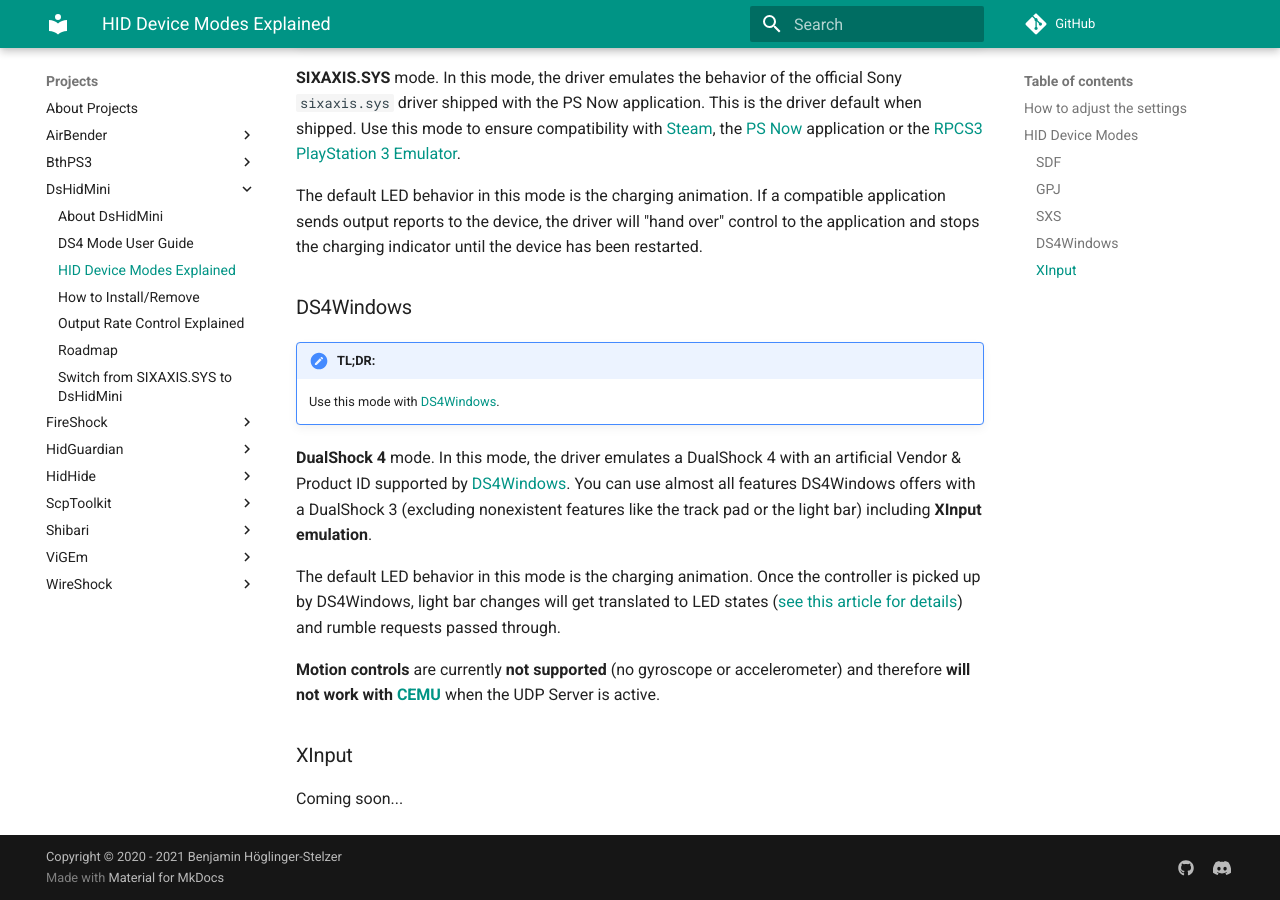
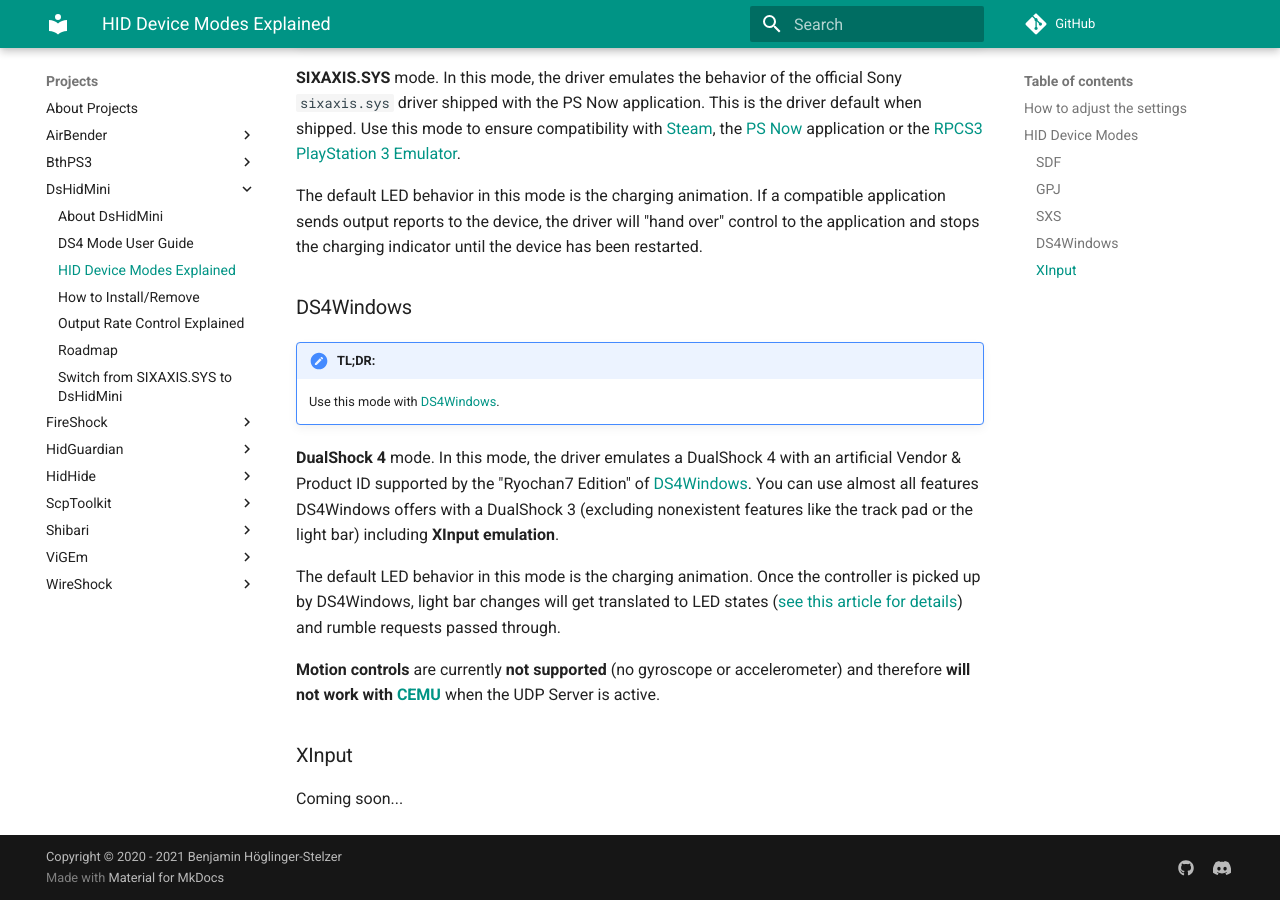
Before and after one commit to nefarius/ViGEm.github.io, an MkDocs documentation site: the page built from docs/projects/DsHidMini/HID-Device-Modes-Explained.md, in a window 1280 px wide and 900 px high, scrolled down 2507 px. Built offline with MkDocs 1.6.1 and Material for MkDocs 9.7.7, drawn with Linux system fonts in a browser that asks for light colours; comment, search, counter and statistics services are not loaded.

Commit message:
Added explicit information to use Ryochan7 Edition

```diff
--- a/docs/projects/DsHidMini/HID-Device-Modes-Explained.md
+++ b/docs/projects/DsHidMini/HID-Device-Modes-Explained.md
@@ -54,7 +54,7 @@
 !!! important "TL;DR:"
     Use this mode with [DS4Windows](https://github.com/Ryochan7/DS4Windows/).
 
-**DualShock 4** mode. In this mode, the driver emulates a DualShock 4 with an artificial Vendor & Product ID supported by [DS4Windows](https://github.com/Ryochan7/DS4Windows/). You can use almost all features DS4Windows offers with a DualShock 3 (excluding nonexistent features like the track pad or the light bar) including **XInput emulation**.
+**DualShock 4** mode. In this mode, the driver emulates a DualShock 4 with an artificial Vendor & Product ID supported by the "Ryochan7 Edition" of [DS4Windows](https://github.com/Ryochan7/DS4Windows/). You can use almost all features DS4Windows offers with a DualShock 3 (excluding nonexistent features like the track pad or the light bar) including **XInput emulation**.
 
 The default LED behavior in this mode is the charging animation. Once the controller is picked up by DS4Windows, light bar changes will get translated to LED states ([see this article for details](../DS4-Mode-User-Guide)) and rumble requests passed through.
 
```
